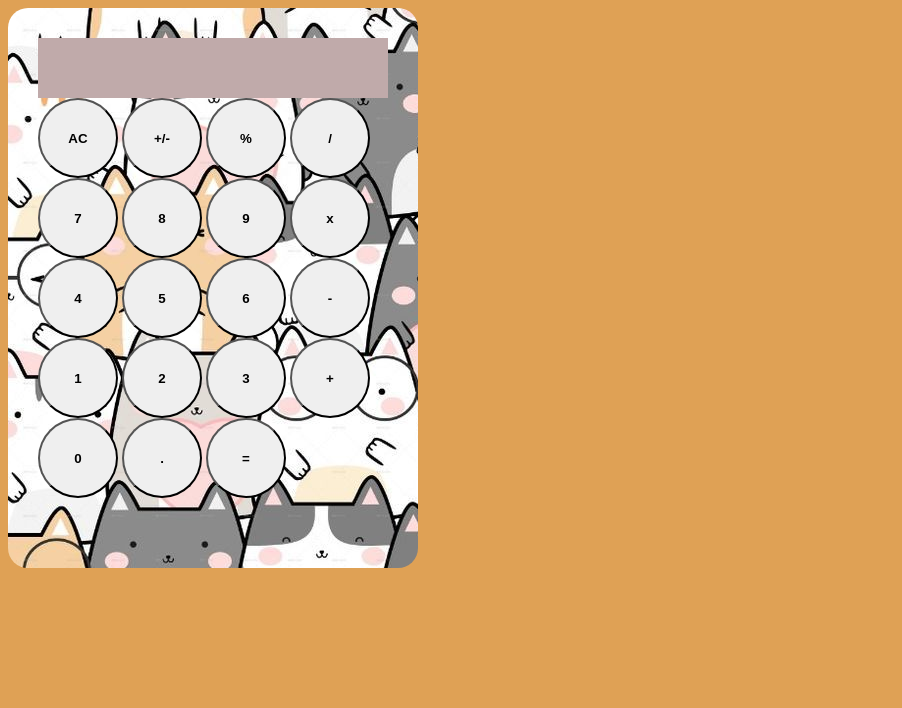
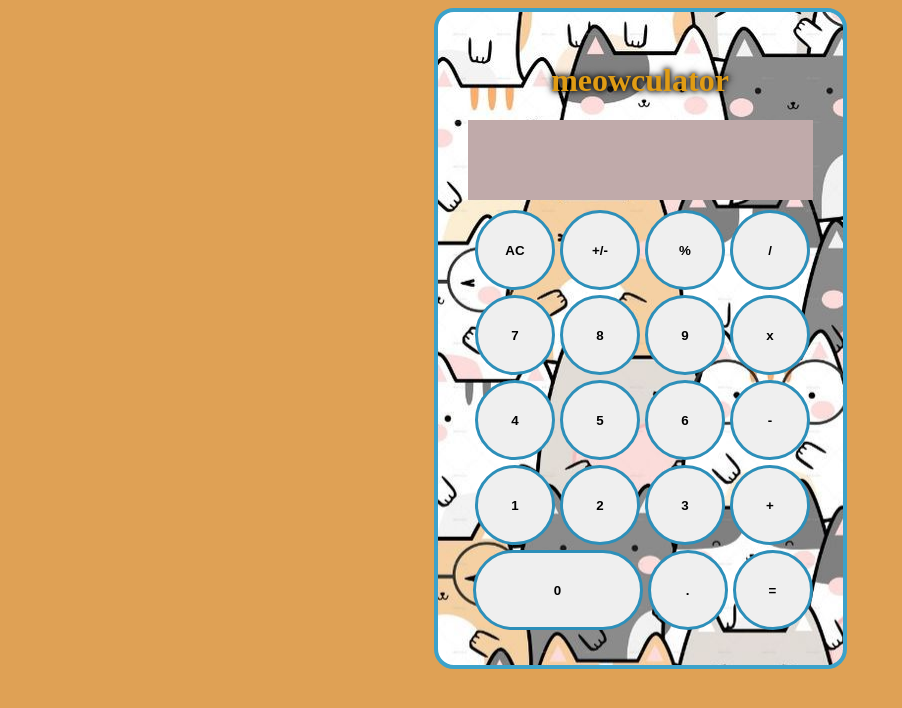
Before and after one commit to willnguyen0903/calculator, a plain HTML site: page index.html in a window 1280 px wide. Both pictures are taken after a click on the button "AC". Shown: the whole page, without its empty margins (0-902 px from the left). Drawn offline with Linux system fonts and the light colour scheme.

Commit message:
version 1

```diff
--- a/index.html
+++ b/index.html
@@ -3,41 +3,48 @@
 <head>
   <meta charset="UTF-8">
   <meta name="viewport" content="width=device-width, initial-scale=1.0">
-  <title>rotaluclac</title>
+  <title>meowculator</title>
+  <link rel="preconnect" href="https://fonts.googleapis.com">
+  <link rel="preconnect" href="https://fonts.gstatic.com" crossorigin>
+  <link href="https://fonts.googleapis.com/css2?family=Press+Start+2P&display=swap" rel="stylesheet">
   <link rel="stylesheet" href="style.css">
 </head>
 <body>
   <div class="container">
-    <div id="display-screen"></div>
-    <div id="row1">
-      <button id="btnAC">AC</button>
-      <button id="btn+/-">+/-</button>
-      <button id="btn%">%</button>
-      <button id="btn/">/</button>
+    <h1>meowculator</h1>
+    <div id="display-screen" ></div>
+    <div class="row">
+      <button id="btnAC" onclick="clearDisplay()">AC</button>
+      <button id="btn+/-" onclick="toggleSign()">+/-</button>
+      <button id="btn%" onclick="calculatePercentage()">%</button>
+      <button id="btn/" onclick="appendOperator('/')">/</button>
     </div>
-    <div id="row2">
-      <button id="btn7">7</button>
-      <button id="btn8">8</button>
-      <button id="btn9">9</button>
-      <button id="btnx">x</button>
+    <div class="row">
+      <button id="btn7" onclick="appendNumber('7')">7</button>
+      <button id="btn8" onclick="appendNumber('8')">8</button>
+      <button id="btn9" onclick="appendNumber('9')">9</button>
+      <button id="btnx" onclick="appendOperator('*')">x</button>
     </div>
-    <div id="row3">
-      <button id="btn4">4</button>
-      <button id="btn5">5</button>
-      <button id="btn6">6</button>
-      <button id="btn-">-</button>
+    <div class="row">
+      <button id="btn4" onclick="appendNumber('4')">4</button>
+      <button id="btn5" onclick="appendNumber('5')">5</button>
+      <button id="btn6" onclick="appendNumber('6')">6</button>
+      <button id="btn-" onclick="appendOperator('-')">-</button>
     </div>
-    <div id="row4">
-      <button id="btn1">1</button>
-      <button id="btn2">2</button>
-      <button id="btn3">3</button>
-      <button id="btn+">+</button>
+    <div class="row">
+      <button id="btn1" onclick="appendNumber('1')">1</button>
+      <button id="btn2" onclick="appendNumber('2')">2</button>
+      <button id="btn3" onclick="appendNumber('3')">3</button>
+      <button id="btn+" onclick="appendOperator('+')">+</button>
     </div>
-    <div id="row5">
-      <button id="btn0">0</button>
-      <button id="btn.">.</button>
-      <button id="btn=">=</button>
+    <div class="row">
+      <button id="btn0" onclick="appendNumber('0')">0</button>
+      <button id="btn." onclick="appendDecimal('.')">.</button>
+      <button id="btn=" onclick="calculateResult()">=</button>
     </div>
+
+    <script src="script.js"></script>
   </div>
+
 </body>
 </html>
--- /dev/null
+++ b/script.js
@@ -0,0 +1,75 @@
+const displayScreen = document.querySelector('#display-screen');
+//append numbers, operators and decimal
+function appendNumber(number) {
+  displayScreen.textContent += number;
+}
+function appendOperator(operator) {
+  displayScreen.textContent += operator;
+}
+function appendDecimal(decimal) {
+  displayScreen.textContent += decimal;
+
+}
+
+function calculateResult() {
+  result = calculateExpression(displayScreen.textContent);
+  displayScreen.textContent = result;
+}
+//fuction to evaluate the expression
+function calculateResult() {
+  const expression = displayScreen.textContent;
+
+  try {
+    // Use eval to calculate the result (replace with your own calculation logic)
+    const result = eval(expression);
+
+    // Check for division by 0
+    if (result === Infinity) {
+      alert("Error: Division by 0!");
+      clearDisplay();
+    } else {
+      displayScreen.textContent = result;
+    }
+  } catch (error) {
+    alert("Error: Invalid expression");
+    clearDisplay();
+  }
+}
+
+function clearDisplay() {
+  displayScreen.textContent = '';
+}
+//toggle sign
+let signToggled = false;
+function toggleSign() {
+  signToggled = !signToggled;
+  if (signToggled) {
+    displayScreen.textContent = '-'+ displayScreen.textContent;
+  } else {
+    displayScreen.textContent = displayScreen.textContent.slice(1);
+  }
+}
+
+//percentage calculation
+function calculatePercentage() {
+  displayScreen.textContent = parseFloat(displayScreen.textContent)/100;
+}
+
+document.addEventListener('keydown', function (event) {
+  const key = event.key.toLowerCase();
+
+  if (key === 'enter') {
+    document.getElementById('btn=').click();
+  } else if (key === 'backspace') {
+    // Handle backspace key (delete one character)
+    event.preventDefault(); // Prevent the browser from navigating back
+    const displayContent = document.getElementById('display-screen');
+    const currentText = displayContent.textContent;
+    displayContent.textContent = currentText.slice(0, -1);
+  } else {
+    const button = document.getElementById(`btn${key}`);
+    if (button) {
+      button.click(); // Simulate a click on the corresponding button
+    }
+  }
+});
--- a/style.css
+++ b/style.css
@@ -1,21 +1,40 @@
-body{
+body {
   background-color: rgb(223, 161, 85);
+  display: flex;
+  flex-direction: column; /* Stack containers vertically */
+  align-items: center; /* Center align items horizontally */
+  height: 100vh; /* Take full height of the viewport */
 }
+
+h1 {
+  margin-top: 20px; /* Adjust the margin as needed */
+}
+
 .container {
   display: flex;
   flex-direction: column;
-  height: 500px;
-  width: 350px;
+  align-items: center;
   background-image: url("images/catbg.jpg");
-  /* background-color: rgb(88, 211, 170); */
-  padding: 30px 30px 30px 30px;
+  padding: 30px;
   border-radius: 20px;
+  border: 4px solid rgb(60, 162, 202);
 }
 
 #display-screen {
-  width: 350px;
-  height: 60px;
+  text-align: right;
+  width: 100%;
+  height: 70px;
   background-color: rgb(192, 170, 170);
+  margin-bottom: 10px;
+  padding-top: 10px;
+  font-size: 24px;
+  font-family: 'Press Start 2P';
+}
+
+.row {
+  display: flex;
+  justify-content: space-between; /* Distribute buttons evenly in a row */
+  margin-bottom: 5px; /* Add some margin between rows */
 }
 
 button {
@@ -23,8 +42,15 @@ button {
   width: 80px;
   border-radius: 40px;
   font-weight: bold;
+  margin-left: 5px;
+  border: solid rgb(45, 143, 185);
 }
 
-#btn-0 {
-  width: 160px;
+#btn0 {
+  width: 170px;
 }
+
+h1 {
+  color:rgb(224, 156, 20);
+  text-shadow: 0 0 9px #000000, 0 0 5px #000000;
+}
```
